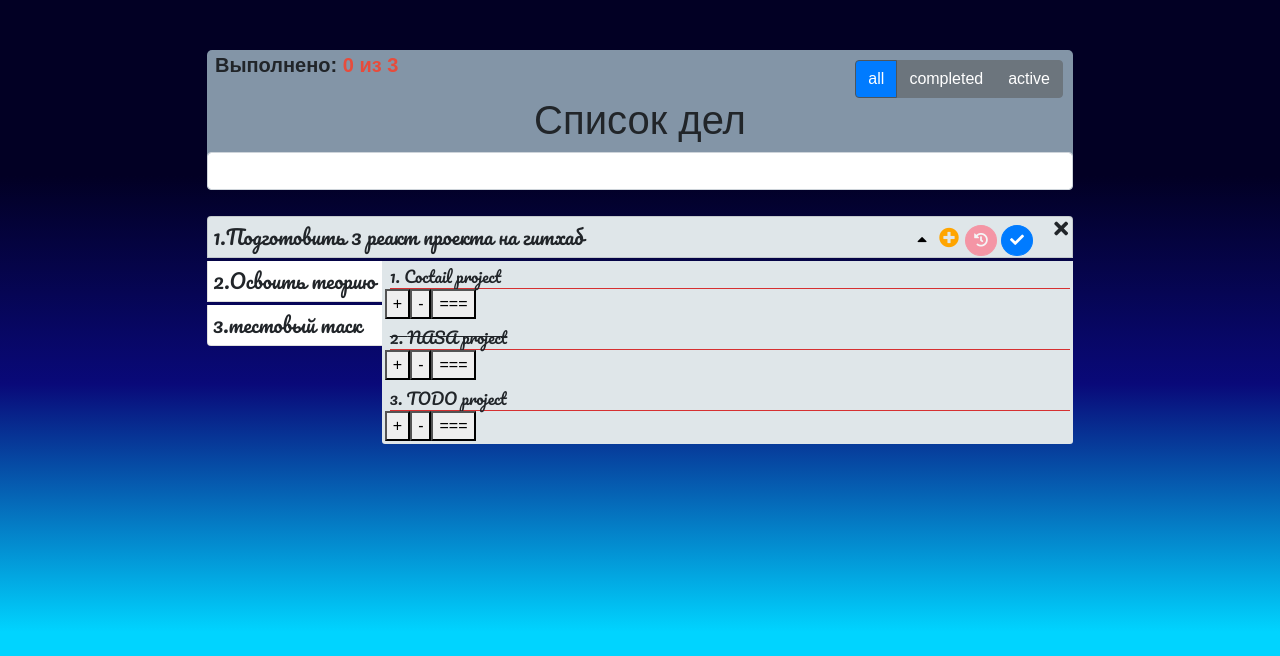
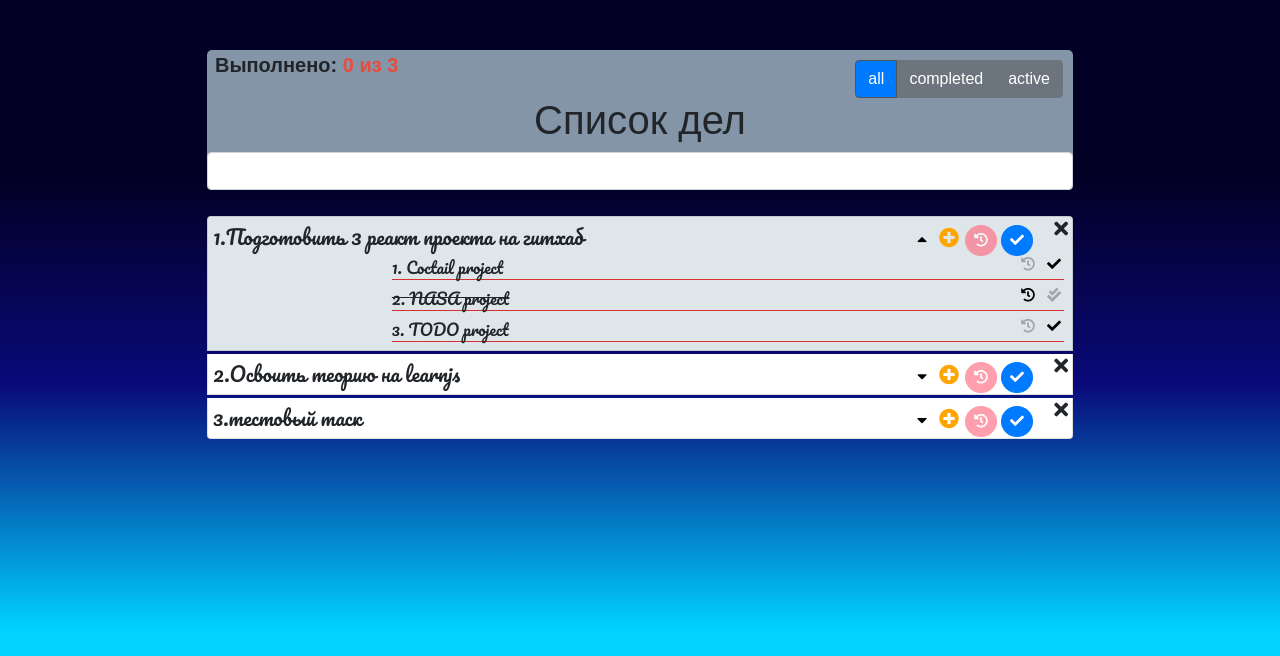
Before and after one commit to apekhnik/redux, a React (Create React App) app: page / in a window 1280 px wide. Both pictures are taken after a click on the button 922 px from the left and 240 px from the top of the page. Shown: the top 656 px of the page. Built offline with nearby package versions, Linux system fonts and the light colour scheme.

Commit message:
add semitask to reducer

```diff
--- a/src/App.css
+++ b/src/App.css
@@ -167,8 +167,9 @@
     position: relative;
   }
   .semi-task {
-    position: absolute;
+    /* position: absolute; */
     width: 80%;
+    margin-left: 20%;
     border:transparent;
     box-sizing: border-box;
     z-index: 100;
@@ -220,6 +221,21 @@
   font-family: 'Pacifico', cursive;
   margin-left: 5px;
   border-bottom: 1px solid #d63031;
+}
+.semi-task-btn{
+  border: transparent;
+  background:transparent;
+  /* color: #007bff; */
+  font-size: 14px;
+
+}
+.semi-task-btn:focus {
+  outline: none;
+}
+.semiTask-complete {
+  position: absolute;
+  right: 0;
+  top: 0;
 }
 .animCaret {
   animation: animCrt .5s linear infinite;
--- a/src/components/Task.js
+++ b/src/components/Task.js
@@ -22,7 +22,7 @@
     const redo = <i className="fas fa-history"/>
     const complete =  isCompleted ? <i className="fas fa-check-double"/>:<i className="fas fa-check"/>
     const addTask = <i className="fas fa-plus-circle"/>
-    const semiVisison = showSemi ? <i class="fas fa-caret-up"></i> : <i class="fas fa-caret-down"></i>
+    const semiVisison = showSemi ? <i className="fas fa-caret-up"></i> : <i className="fas fa-caret-down"></i>
     const anim = semiTask.length > 0 ? true : false
 
 
--- a/src/components/semiTask.js
+++ b/src/components/semiTask.js
@@ -1,20 +1,36 @@
 import React, { useState } from 'react'
 import { useDispatch, useSelector } from 'react-redux'
 import {completeSemiTask, reworkSemiTask} from '../redux/action'
+import Button from './Button'
+
+const SemiTask = ({index, item, parentId}) => {
+
+    const dispatch = useDispatch()
+
+    const complete = useSelector(state=>state.task.tasks[parentId].semiTask[index].isCompleted)
 
 
-const SemiTask = ({index, item, isComplete, parentId}) => {
 
-    const dispatch = useDispatch()
-    const complete = useSelector(state=>state.task.tasks[parentId].semiTask[index].isCompleted)
-    console.log(complete)
+
     const textDecor = complete ? 'line-through' : 'none'
+    const completeBtn = complete ? <i className="fas fa-check-double"/>:<i className="fas fa-check"/>
     return(
-        <div className='semi-task-item'>
+        <div className='semi-task-item' >
             <p style={{textDecoration: textDecor}}>{index+1}. {item}</p>
-            <button onClick={()=>dispatch(completeSemiTask(index, parentId))}>+</button>
-            <button onClick={()=>dispatch(reworkSemiTask(index, parentId))}>-</button>
-            <button onClick={()=>console.log(item, complete)}>===</button>
+                <div className='semiTask-complete'>
+                    <Button
+                                onClick={()=>dispatch(reworkSemiTask(index, parentId))}
+                                disabled={!complete}
+                                className="semi-task-btn "
+                                name={<i className="fas fa-history"/>}
+                    />
+                    <Button
+                                onClick={()=>dispatch(completeSemiTask(index, parentId))}
+                                disabled={complete}
+                                className="semi-task-btn "
+                                name={completeBtn}
+                    />
+                </div>
         </div>
     )
 }
--- a/src/components/semiTasks.js
+++ b/src/components/semiTasks.js
@@ -8,7 +8,7 @@
         return null
     }
     return(
-        <TransitionGroup component='div' className='semi-task jello'>
+        <TransitionGroup component='div' className='semi-task'>
             {tasks.map((item, index)=>{
 
                 return <CSSTransition
@@ -19,7 +19,6 @@
                     <SemiTask
                         index={item.id}
                         item={item.text}
-                        isComplete={item.isCompleted}
                         parentId={parentId}
                     />
                 </CSSTransition>
--- a/src/redux/taskReducer.js
+++ b/src/redux/taskReducer.js
@@ -14,20 +14,28 @@
                         {text:'модули', isCompleted: false, id: 3}]},
             {text:'тестовый таск', id: 2, isCompleted: false, semiTask : []}]
 }
+
+
+
+
 export const taskReducer = (state=initialState, action) =>{
     switch (action.type) {
         case ADD_TASK:
             return {...state, tasks: state.tasks.concat(action.payload)}
         case ADD_SEMI_TASK:
             return {...state, tasks: state.tasks.map(task=>{
+
                 if(task.id == action.payload){
-                    task.semiTask = task.semiTask.concat(prompt('semi task'))
+
+                    const semi = {text:prompt('semi task'), isCompleted: false, id: task.semiTask.length}
+                    task.semiTask = task.semiTask.concat(semi)
 
                 }return task
             })}
         case COMPLETE_SEMI_TASK:
             return {...state, tasks: state.tasks.map(task=>{
                 if(task.id == action.parentId){
+
                     task.semiTask[action.payload].isCompleted = true;
 
                 }return task
```
